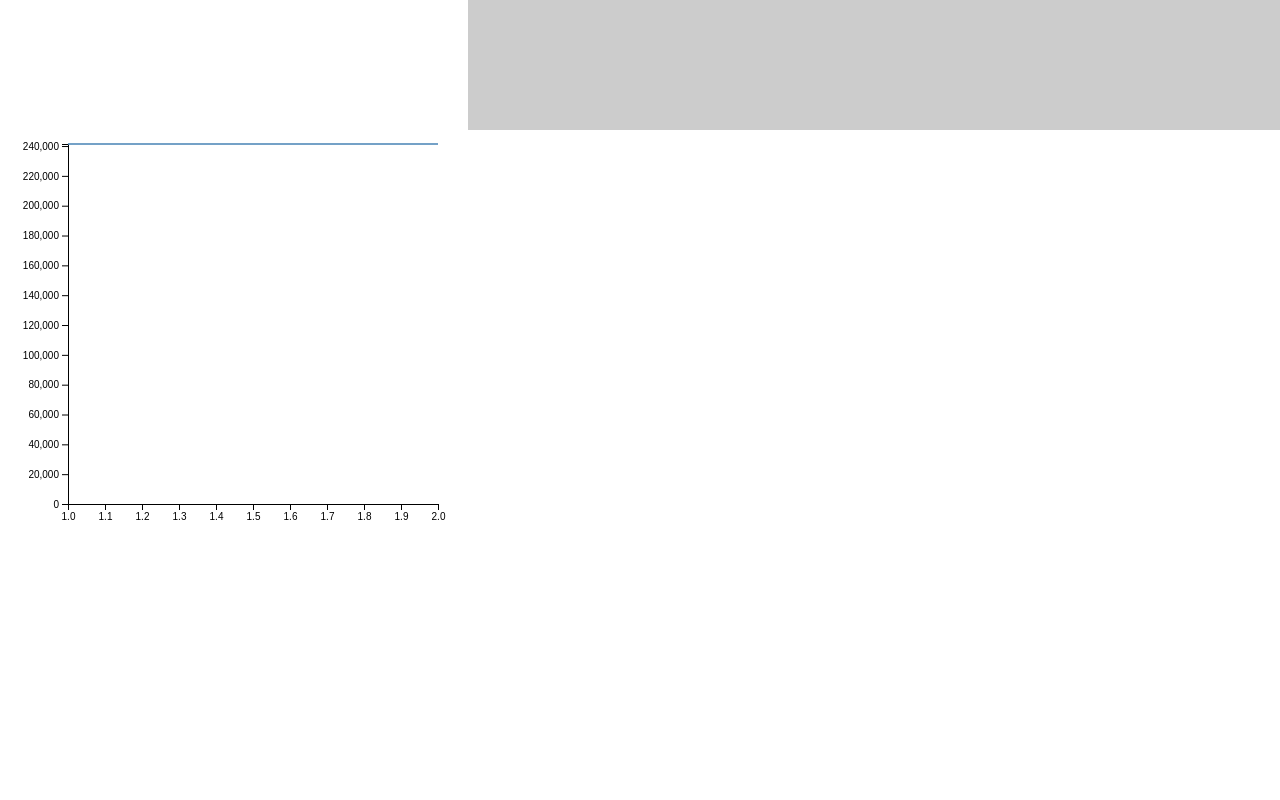
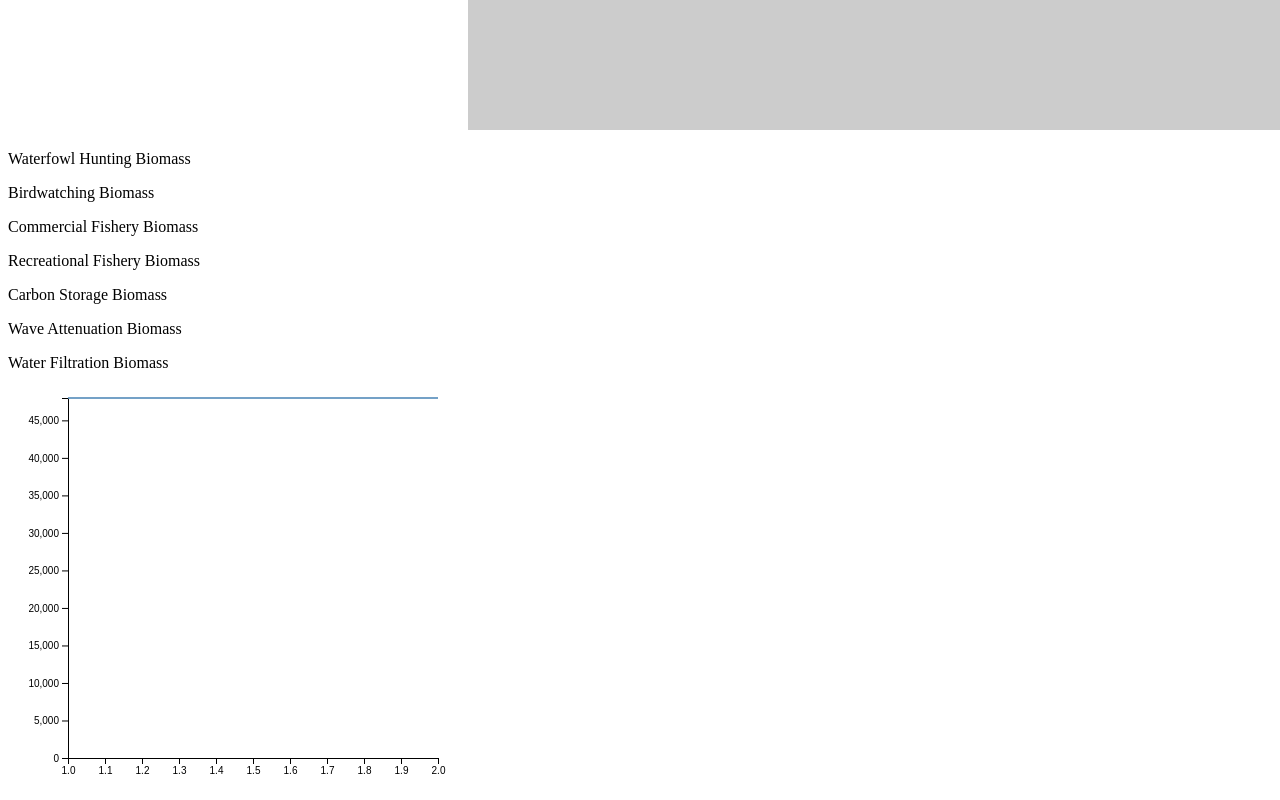
Before and after one commit to s0rta/earth-game, a plain HTML site: page index.html in a window 1280 px wide. Shown: the part 628-1428 px from the top of the page. Before the commit the page ends 1174 px from the top, so only its background shows below. Drawn offline with nearby package versions, Linux system fonts and the light colour scheme; animation ran at ten frames a second.

Commit message:
biomass plotting moving forward

```diff
--- a/index.html
+++ b/index.html
@@ -46,7 +46,6 @@
   <div class="main">
     <div class="sidebar">
       <h1>Level <span id="level"></span></h1>
-      <p>Total Biomass: <span class="total-biomass"></span></p>
       <button onclick="levelDown()">Down</button>
       <button onclick="levelUp()">Up</button>
       <br>
@@ -62,6 +61,13 @@
       <svg id="svgMain"></svg>
     </div>
     <div id="plots">
+      <p class="waterfowl-hunting">Waterfowl Hunting Biomass</p>
+      <p class="birdwatching">Birdwatching Biomass</p>
+      <p class="commercial-fishery">Commercial Fishery Biomass</p>
+      <p class="recreational-fishery">Recreational Fishery Biomass</p>
+      <p class="carbon-storage">Carbon Storage Biomass</p>
+      <p class="wave-attenuation">Wave Attenuation Biomass</p>
+      <p class="water-filtration">Water Filtration Biomass</p>
     </div>
   </div>
   <script src="./js/lists.js"></script>
--- a/js/game.js
+++ b/js/game.js
@@ -113,18 +113,25 @@ function reDraw() {
 
 function findBiomass(d, i) {
     let b = 0
-    g_nodes.selectAll("path").data().map(n => {
-        b += n.biomass
-        return n.biomass
+
+    let esID = 2
+
+    const biomassLinks = g_links.selectAll("line").data().filter(l => {
+        return l.Type === "ES" ? l.source.index === esID : false
+    })
+
+    console.log(biomassLinks)
+
+    biomassLinks.map(n => {
+
+        b += n.target.biomass == -1 ? 0 : n.target.biomass
+        return n.target.biomass
     })
 
     return b
 }
 
 function ticked() {
-    biomass = findBiomass()
-    // biomass = 0
-    d3.select(".total-biomass").html(biomass)
     nodes.attr("transform", function (d) {
         return "translate(" + d.x + "," + d.y + ")";
     });
@@ -245,9 +252,6 @@ let plotSvg = d3.select("#plots")
         "translate(" + plotMargin.left + "," + plotMargin.top + ")");
 
 
-
-
-
 drawPlot()
 
 function drawPlot() {
```
